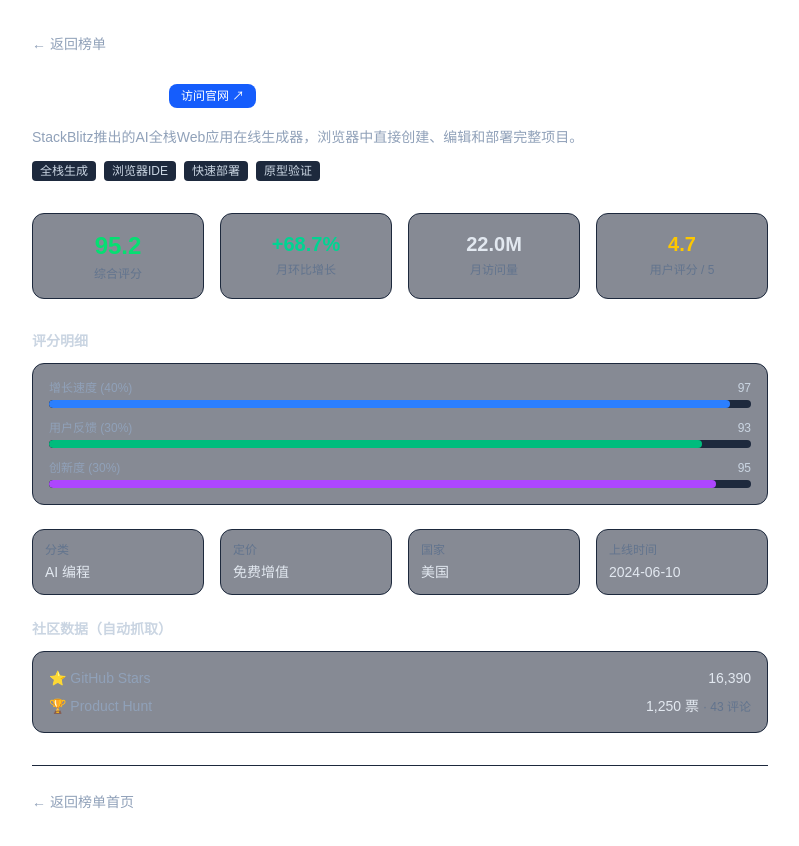
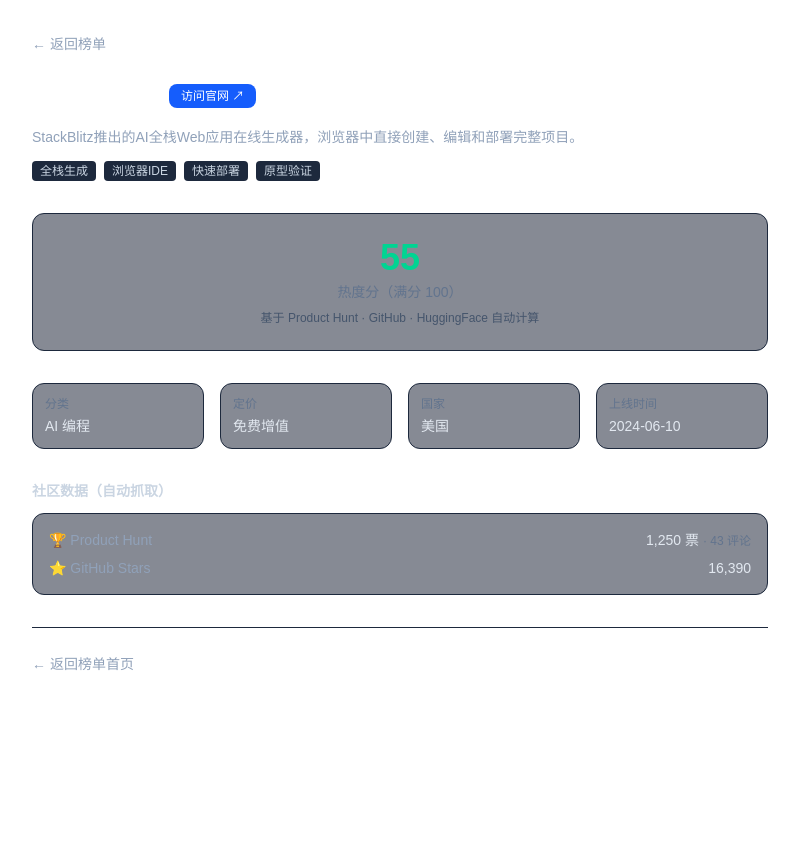
Before and after one commit to lllllllyc123/ai-growth-rank, a Next.js app: page /tool/bolt-new in a window 1280 px wide. Shown: the whole page, without its empty margins (240-1039 px from the left). After the commit the page ends 800 px from the top, so only its background shows below. Built offline with nearby package versions, Linux system fonts and the light colour scheme.

Commit message:
feat: new detail page with auto-fetched data

```diff
--- a/src/app/tool/[slug]/page.tsx
+++ b/src/app/tool/[slug]/page.tsx
@@ -2,8 +2,8 @@
 import Link from "next/link";
 import type { Metadata } from "next";
 import { tools } from "@/data/tools";
-import autoData from "@/data/auto-data.json";
-import { CATEGORY_LABELS, PRICING_LABELS, type Category } from "@/data/types";
+import { getScore, getEntryData } from "@/data/score";
+import { CATEGORY_LABELS, PRICING_LABELS } from "@/data/types";
 
 interface Props {
   params: Promise<{ slug: string }>;
@@ -17,22 +17,7 @@
   const { slug } = await params;
   const tool = tools.find((t) => t.slug === slug);
   if (!tool) return { title: "未找到" };
-  return {
-    title: `${tool.name} — AI增长榜`,
-    description: tool.description,
-  };
-}
-
-function formatVisits(n: number): string {
-  if (n >= 1_000_000_000) return (n / 1_000_000_000).toFixed(1) + "B";
-  if (n >= 1_000_000) return (n / 1_000_000).toFixed(1) + "M";
-  if (n >= 1_000) return (n / 1_000).toFixed(1) + "K";
-  return String(n);
-}
-
-// eslint-disable-next-line @typescript-eslint/no-explicit-any
-function getAutoEntry(slug: string): any {
-  return (autoData as any).entries?.[slug];
+  return { title: `${tool.name} — AI增长榜`, description: tool.description };
 }
 
 export default async function ToolPage({ params }: Props) {
@@ -40,145 +25,94 @@
   const tool = tools.find((t) => t.slug === slug);
   if (!tool) notFound();
 
-  const auto = getAutoEntry(slug);
-  const ghStars: number | undefined = auto?.githubStars;
-  const phVotes: number | undefined = auto?.phVotes;
-  const phReviews: number | undefined = auto?.phReviews;
-  const hfLikes: number | undefined = auto?.hfLikes;
-  const hasAutoData = !!(ghStars || phVotes !== undefined || hfLikes);
+  const score = getScore(slug);
+  const data = getEntryData(slug);
+  const hasData = !!(data?.phVotes || data?.githubStars || data?.hfLikes);
 
   return (
     <div className="mx-auto max-w-3xl px-4 py-8">
-      <Link
-        href="/"
-        className="mb-6 inline-flex items-center gap-1 text-sm text-slate-400 hover:text-white transition"
-      >
+      <Link href="/" className="mb-6 inline-flex items-center gap-1 text-sm text-slate-400 hover:text-white transition">
         ← 返回榜单
       </Link>
 
-      {/* Hero */}
       <header className="mb-8">
         <div className="flex flex-wrap items-center gap-3 mb-3">
           <h1 className="text-2xl font-bold text-white sm:text-3xl">{tool.name}</h1>
-          <a
-            href={tool.url}
-            target="_blank"
-            rel="noopener noreferrer"
-            className="rounded-lg bg-blue-600 px-3 py-1 text-xs font-medium text-white hover:bg-blue-500 transition"
-          >
+          <a href={tool.url} target="_blank" rel="noopener noreferrer"
+            className="rounded-lg bg-blue-600 px-3 py-1 text-xs font-medium text-white hover:bg-blue-500 transition">
             访问官网 ↗
           </a>
         </div>
         <p className="text-slate-400 text-sm leading-relaxed">{tool.description}</p>
         <div className="mt-3 flex flex-wrap gap-2">
           {tool.tags.map((tag) => (
-            <span key={tag} className="rounded bg-slate-800 px-2 py-0.5 text-xs text-slate-300">
-              {tag}
-            </span>
+            <span key={tag} className="rounded bg-slate-800 px-2 py-0.5 text-xs text-slate-300">{tag}</span>
           ))}
         </div>
       </header>
 
-      {/* Score Cards */}
-      <div className="mb-8 grid grid-cols-2 gap-4 sm:grid-cols-4">
-        <div className="rounded-xl border border-slate-800 bg-slate-900/50 p-4 text-center">
-          <div className="text-2xl font-bold text-green-400">{tool.totalScore.toFixed(1)}</div>
-          <div className="mt-1 text-xs text-slate-500">综合评分</div>
-        </div>
-        <div className="rounded-xl border border-slate-800 bg-slate-900/50 p-4 text-center">
-          <GrowthValue value={tool.visitGrowth} />
-          <div className="mt-1 text-xs text-slate-500">月环比增长</div>
-        </div>
-        <div className="rounded-xl border border-slate-800 bg-slate-900/50 p-4 text-center">
-          <div className="text-xl font-bold text-slate-200">{formatVisits(tool.monthlyVisits)}</div>
-          <div className="mt-1 text-xs text-slate-500">月访问量</div>
-        </div>
-        <div className="rounded-xl border border-slate-800 bg-slate-900/50 p-4 text-center">
-          <div className="text-xl font-bold text-yellow-400">{tool.userRating.toFixed(1)}</div>
-          <div className="mt-1 text-xs text-slate-500">用户评分 / 5</div>
+      {/* Score Card */}
+      <div className="mb-8">
+        <div className="rounded-xl border border-slate-800 bg-slate-900/50 p-6 text-center">
+          <div className="text-4xl font-bold text-emerald-400">{score}</div>
+          <div className="mt-1 text-sm text-slate-500">热度分（满分 100）</div>
+          <p className="mt-2 text-xs text-slate-600">
+            基于 Product Hunt · GitHub · HuggingFace 自动计算
+          </p>
         </div>
       </div>
 
-      {/* Detail breakdown */}
-      <div className="mb-8 space-y-6">
-        {/* Score Breakdown */}
-        <section>
-          <h2 className="mb-3 text-sm font-semibold text-slate-300">评分明细</h2>
-          <div className="space-y-3 rounded-xl border border-slate-800 bg-slate-900/50 p-4">
-            <ScoreBar label="增长速度 (40%)" value={tool.growthScore} max={100} color="bg-blue-500" />
-            <ScoreBar label="用户反馈 (30%)" value={tool.feedbackScore} max={100} color="bg-emerald-500" />
-            <ScoreBar label="创新度 (30%)" value={tool.innovationScore} max={100} color="bg-purple-500" />
-          </div>
-        </section>
-
-        {/* Info */}
-        <section className="grid grid-cols-2 gap-4 sm:grid-cols-4">
+      {/* Info Grid */}
+      <section className="mb-8 grid grid-cols-2 gap-4 sm:grid-cols-4">
         <InfoItem label="分类" value={CATEGORY_LABELS[tool.category]} />
         <InfoItem label="定价" value={PRICING_LABELS[tool.pricing]} />
         <InfoItem label="国家" value={tool.country} />
         <InfoItem label="上线时间" value={tool.foundedAt} />
       </section>
 
-        {/* Auto-fetched community data */}
-        {hasAutoData && (
-          <section>
+      {/* Auto Data */}
+      {hasData && (
+        <section className="mb-8">
           <h2 className="mb-3 text-sm font-semibold text-slate-300">社区数据（自动抓取）</h2>
           <div className="rounded-xl border border-slate-800 bg-slate-900/50 p-4 space-y-2">
-              {ghStars && (
+            {data?.phVotes !== undefined && (
               <div className="flex items-center justify-between text-sm">
-                  <span className="text-slate-400">⭐ GitHub Stars</span>
+                <span className="text-slate-400">🏆 Product Hunt</span>
                 <span className="text-slate-200 font-mono">
-                    {ghStars.toLocaleString()}
-                    {tool.githubRepo && (
-                      <a
-                        href={`https://github.com/${tool.githubRepo}`}
-                        target="_blank"
-                        rel="noopener noreferrer"
-                        className="ml-2 text-xs text-slate-500 hover:text-blue-400 transition"
-                      >
-                        {tool.githubRepo}
-                      </a>
+                  {data.phVotes.toLocaleString()} 票
+                  {data.phReviews !== undefined && (
+                    <span className="ml-1 text-xs text-slate-500">· {data.phReviews} 评论</span>
+                  )}
+                  {tool.phSlug && (
+                    <a href={`https://www.producthunt.com/products/${tool.phSlug}`} target="_blank" rel="noopener noreferrer"
+                      className="ml-2 text-xs text-slate-500 hover:text-orange-400 transition">PH →</a>
                   )}
                 </span>
               </div>
             )}
-              {phVotes !== undefined && (
+            {data?.githubStars && (
               <div className="flex items-center justify-between text-sm">
-                  <span className="text-slate-400">🏆 Product Hunt</span>
+                <span className="text-slate-400">⭐ GitHub Stars</span>
                 <span className="text-slate-200 font-mono">
-                    {phVotes.toLocaleString()} 票
-                    {phReviews !== undefined && (
-                      <span className="ml-1 text-xs text-slate-500">
-                        · {phReviews} 评论
-                      </span>
-                    )}
-                    {tool.phSlug && (
-                      <a
-                        href={`https://www.producthunt.com/products/${tool.phSlug}`}
-                        target="_blank"
-                        rel="noopener noreferrer"
-                        className="ml-2 text-xs text-slate-500 hover:text-orange-400 transition"
-                      >
-                        PH →
-                      </a>
+                  {data.githubStars.toLocaleString()}
+                  {tool.githubRepo && (
+                    <a href={`https://github.com/${tool.githubRepo}`} target="_blank" rel="noopener noreferrer"
+                      className="ml-2 text-xs text-slate-500 hover:text-blue-400 transition">{tool.githubRepo}</a>
                   )}
                 </span>
               </div>
             )}
-              {hfLikes && (
+            {data?.hfLikes !== undefined && (
               <div className="flex items-center justify-between text-sm">
-                  <span className="text-slate-400">🤗 HuggingFace Likes</span>
+                <span className="text-slate-400">🤗 HuggingFace</span>
                 <span className="text-slate-200 font-mono">
-                    {hfLikes.toLocaleString()}
+                  {data.hfLikes.toLocaleString()} likes
+                  {data.hfDownloads !== undefined && (
+                    <span className="ml-1 text-xs text-slate-500">· {data.hfDownloads.toLocaleString()} 下载</span>
+                  )}
                   {tool.huggingfaceModel && (
-                      <a
-                        href={`https://huggingface.co/${tool.huggingfaceModel}`}
-                        target="_blank"
-                        rel="noopener noreferrer"
-                        className="ml-2 text-xs text-slate-500 hover:text-yellow-400 transition"
-                      >
-                        {tool.huggingfaceModel}
-                      </a>
+                    <a href={`https://huggingface.co/${tool.huggingfaceModel}`} target="_blank" rel="noopener noreferrer"
+                      className="ml-2 text-xs text-slate-500 hover:text-yellow-400 transition">{tool.huggingfaceModel}</a>
                   )}
                 </span>
               </div>
@@ -186,43 +120,12 @@
           </div>
         </section>
       )}
-      </div>
 
       <footer className="border-t border-slate-800 pt-6">
-        <Link
-          href="/"
-          className="text-sm text-slate-400 hover:text-white transition"
-        >
+        <Link href="/" className="text-sm text-slate-400 hover:text-white transition">
           ← 返回榜单首页
         </Link>
       </footer>
-    </div>
-  );
-}
-
-function GrowthValue({ value }: { value: number }) {
-  const isUp = value > 0;
-  return (
-    <div className={`text-xl font-bold ${isUp ? "text-emerald-400" : value < 0 ? "text-red-400" : "text-slate-400"}`}>
-      {isUp ? "+" : ""}{value.toFixed(1)}%
-    </div>
-  );
-}
-
-function ScoreBar({ label, value, max, color }: { label: string; value: number; max: number; color: string }) {
-  const pct = Math.min(100, (value / max) * 100);
-  return (
-    <div>
-      <div className="flex justify-between text-xs mb-1">
-        <span className="text-slate-400">{label}</span>
-        <span className="text-slate-300 font-medium">{value}</span>
-      </div>
-      <div className="h-2 rounded-full bg-slate-800 overflow-hidden">
-        <div
-          className={`h-full rounded-full ${color} transition-all`}
-          style={{ width: `${pct}%` }}
-        />
-      </div>
     </div>
   );
 }
```
Lines whose indentation alone changed are shown as unchanged.
